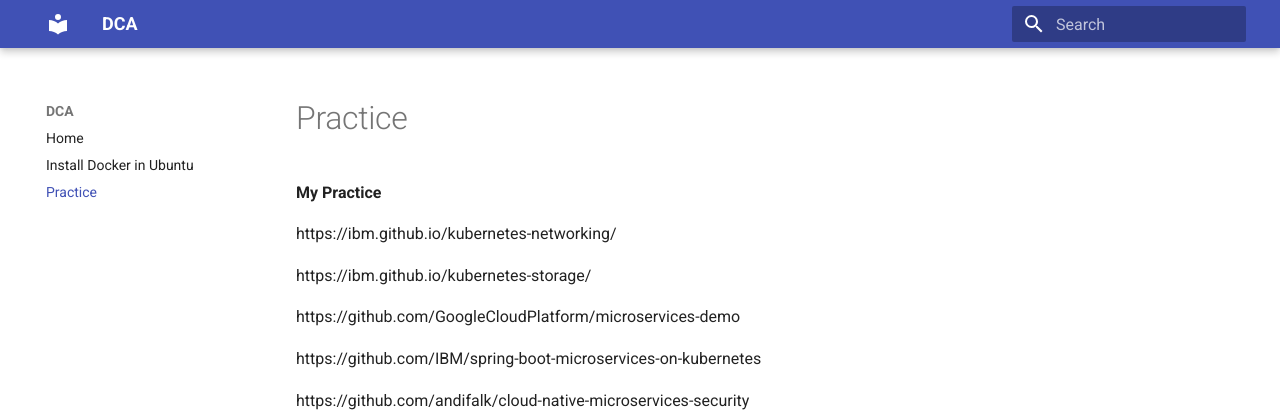
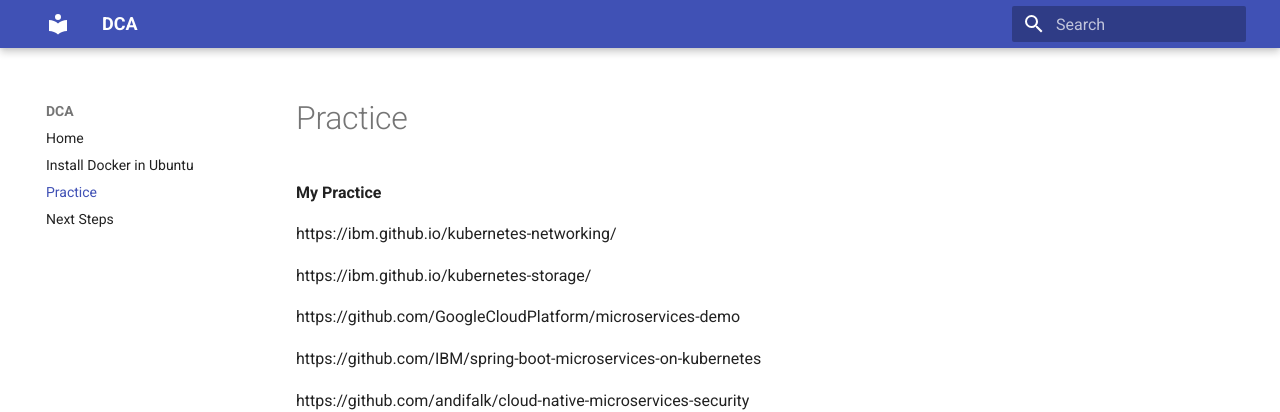
Before and after one commit to venkat-ml/docker-certified-associate, an MkDocs documentation site: the page built from docs/to_read.md, in a window 1280 px wide. Shown: the top 412 px of the page. Built offline with MkDocs 1.6.1 and Material for MkDocs 9.7.7, drawn with Linux system fonts in a browser that asks for light colours.

Commit message:
Update mkdocs.yml

```diff
--- a/mkdocs.yml
+++ b/mkdocs.yml
@@ -4,6 +4,7 @@
   - Home: index.md
   - Install Docker in Ubuntu: install-docker-in-ubuntu.md
   - Practice: to_read.md
+  - Next Steps: next-steps.md
 
 theme:
   name: material
```
